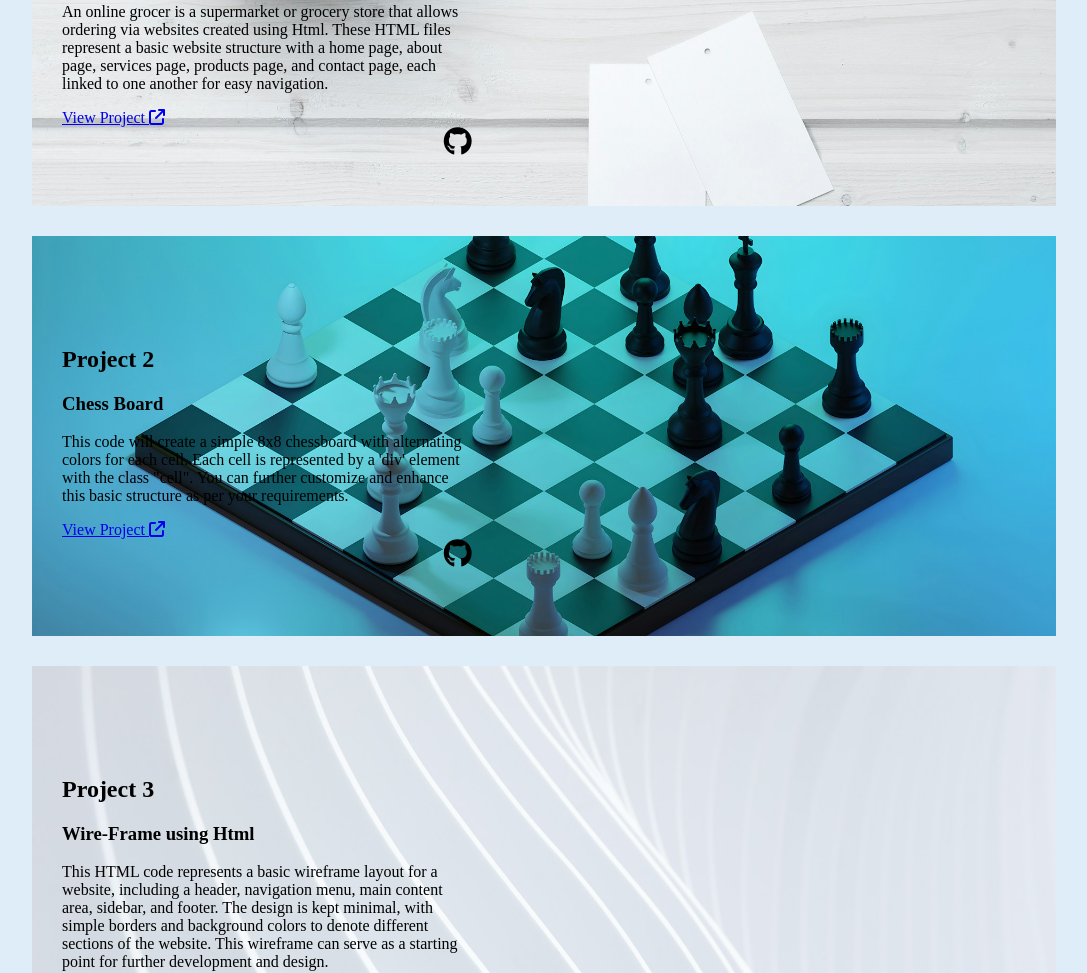
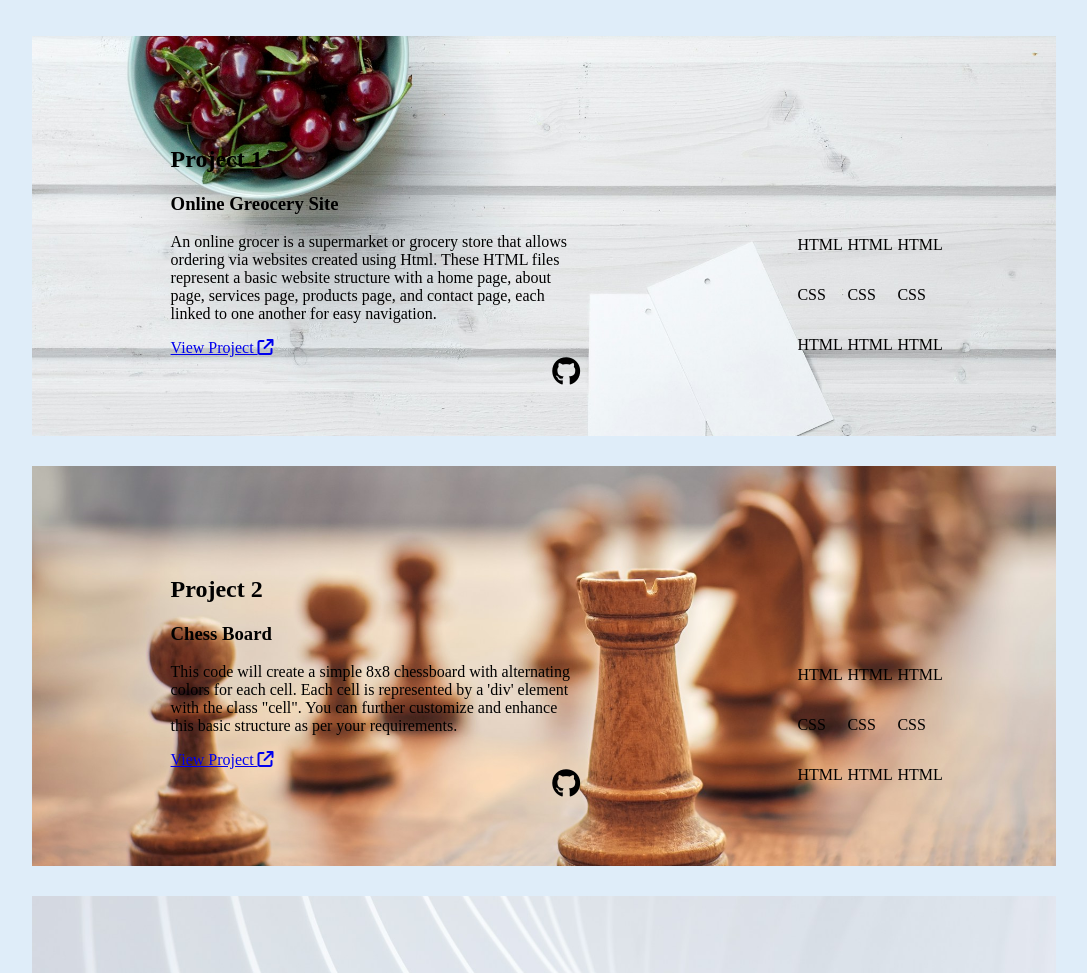
Before and after one commit to bhavini1105/Portfolio, a plain HTML site: page index.html in a window 1280 px wide. Shown: the part 1827-2800 px from the top of the page, without its empty margins (96-1183 px from the left). Drawn offline with Linux system fonts and the light colour scheme; a web font is replaced by a local one.

Commit message:
portfolio website

```diff
--- a/index.html
+++ b/index.html
@@ -157,6 +157,17 @@
                         </div>
                 </div>
             </div>
+            <div class="project-lang">
+                <div>HTML</div>
+                <div>HTML</div>
+                <div>HTML</div>
+                <div>CSS</div>
+                <div>CSS</div>
+                <div>CSS</div>
+                <div>HTML</div>
+                <div>HTML</div>
+                <div>HTML</div>
+            </div>
         </div>
 
         <div class="project-cont1">
@@ -171,6 +182,17 @@
                             <i class="fa-brands fa-github"></i>
                         </div>
                 </div>
+            </div>
+            <div class="project-lang">
+                <div>HTML</div>
+                <div>HTML</div>
+                <div>HTML</div>
+                <div>CSS</div>
+                <div>CSS</div>
+                <div>CSS</div>
+                <div>HTML</div>
+                <div>HTML</div>
+                <div>HTML</div>
             </div>
         </div>
 
@@ -187,6 +209,17 @@
                             <i class="fa-brands fa-github"></i>
                         </div>
                 </div>
+            </div>
+            <div class="project-lang">
+                <div>HTML</div>
+                <div>HTML</div>
+                <div>HTML</div>
+                <div>CSS</div>
+                <div>CSS</div>
+                <div>CSS</div>
+                <div>HTML</div>
+                <div>HTML</div>
+                <div>HTML</div>
             </div>
         </div>
 
--- a/style.css
+++ b/style.css
@@ -13,7 +13,10 @@ body{
     display: flex;
     align-items: center;
     justify-content: space-around;
-    margin-top: 20px;
+    /* margin-top: 20px; */
+    position: fixed;
+    top: 0;
+    background-color: rgb(163, 209, 250);
     /* border: 2px solid black; */
 }
 .logo{
@@ -50,7 +53,7 @@ body{
 #home{
     width: 100%;
     /* border: 2px solid black; */
-    margin-top: 80px;
+    margin-top: 180px;
     background-color: rgb(208, 227, 244);
 }
 .home-conta{
@@ -64,7 +67,8 @@ body{
 
 .home-data{
     width: 50%;
-    margin-top: 20px;
+    margin-top: 50px;
+    margin-bottom: 40px;
     /* border: 2px solid green; */
 }
 span{
@@ -74,6 +78,7 @@ span{
 .home-img{
     width: 40%;
     margin-top: 20px;
+    margin-bottom: 40px;
     /* border: 2px solid yellow; */
 }
 .home-img>img{
@@ -100,7 +105,7 @@ span{
 }
 
 .home-btn>button:hover{
-    background-color: rgb(29, 29, 136);
+    background-color: rgb(77, 77, 225);
     cursor: pointer;
 }
 
@@ -109,12 +114,14 @@ span{
         flex-direction: column;
     }
     .home-data{
+        margin-top: 50px;
         width: 100%;
     }
     .home-img{
         margin-top: 30px;
         height: 220px;
         width: 220px;
+        margin-bottom: 80px;
     }
     .home-img>img{
         height: 220px;
@@ -152,6 +159,7 @@ span{
 }
 .aboutme-cont{
     width: 50%;
+    margin-bottom: 40px;
     /* border: 2px solid yellowgreen; */
 }
 .about-icon{
@@ -211,7 +219,7 @@ span{
 #skills{
     width: 100%;
     /* border: 2px solid black; */
-    margin-top: 50px;
+    margin-top: 80px;
     background-color: rgb(207, 224, 239);
 
 }
@@ -272,6 +280,7 @@ span{
 
 #project{
     width: 100%;
+    margin-top: 100px;
     /* border: 2px solid black; */
 }
 .project-cont{
@@ -280,6 +289,7 @@ span{
     /* border: 2px solid crimson; */
     margin: auto;
     display: flex;
+    justify-content: space-around;
     background-image: url(./images/project.jpg);
     background-position: center;
     background-size: cover;
@@ -302,7 +312,8 @@ span{
     /* border: 2px solid crimson; */
     margin: auto;
     display: flex;
-    background-image: url(./images/chessboard.jpg);
+    justify-content: space-around;
+    background-image: url(./images/chess.jpg);
     background-position: center;
     background-size: cover;
     margin-top: 30px;
@@ -319,6 +330,7 @@ span{
     /* border: 2px solid crimson; */
     margin: auto;
     display: flex;
+    justify-content: space-around;
     background-image: url(./images/wireframe.jpg);
     background-position: center;
     background-size: cover;
@@ -330,6 +342,14 @@ span{
     margin-top: 90px;
     margin-left: 30px;
 }
+
+.project-lang{
+    margin-top: 200px;
+    display: grid;
+    grid-template-columns: repeat(3,50px);
+    grid-template-rows: repeat(2,50px);
+}
+
 
 @media(max-width:600px){
     #project{
```
Also changed, not shown: images/chess.jpg (added), images/chessboard.jpg (deleted).
